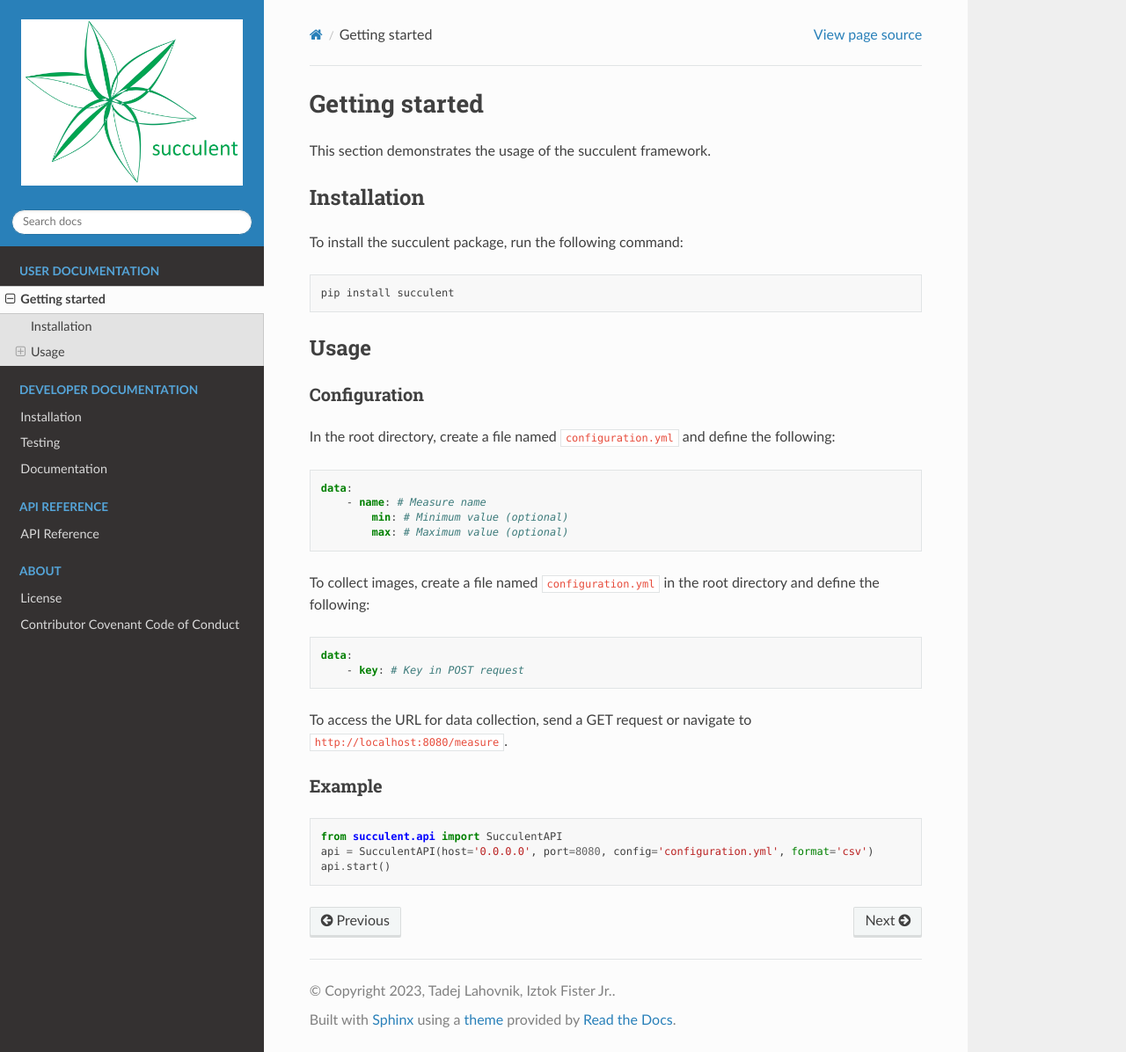
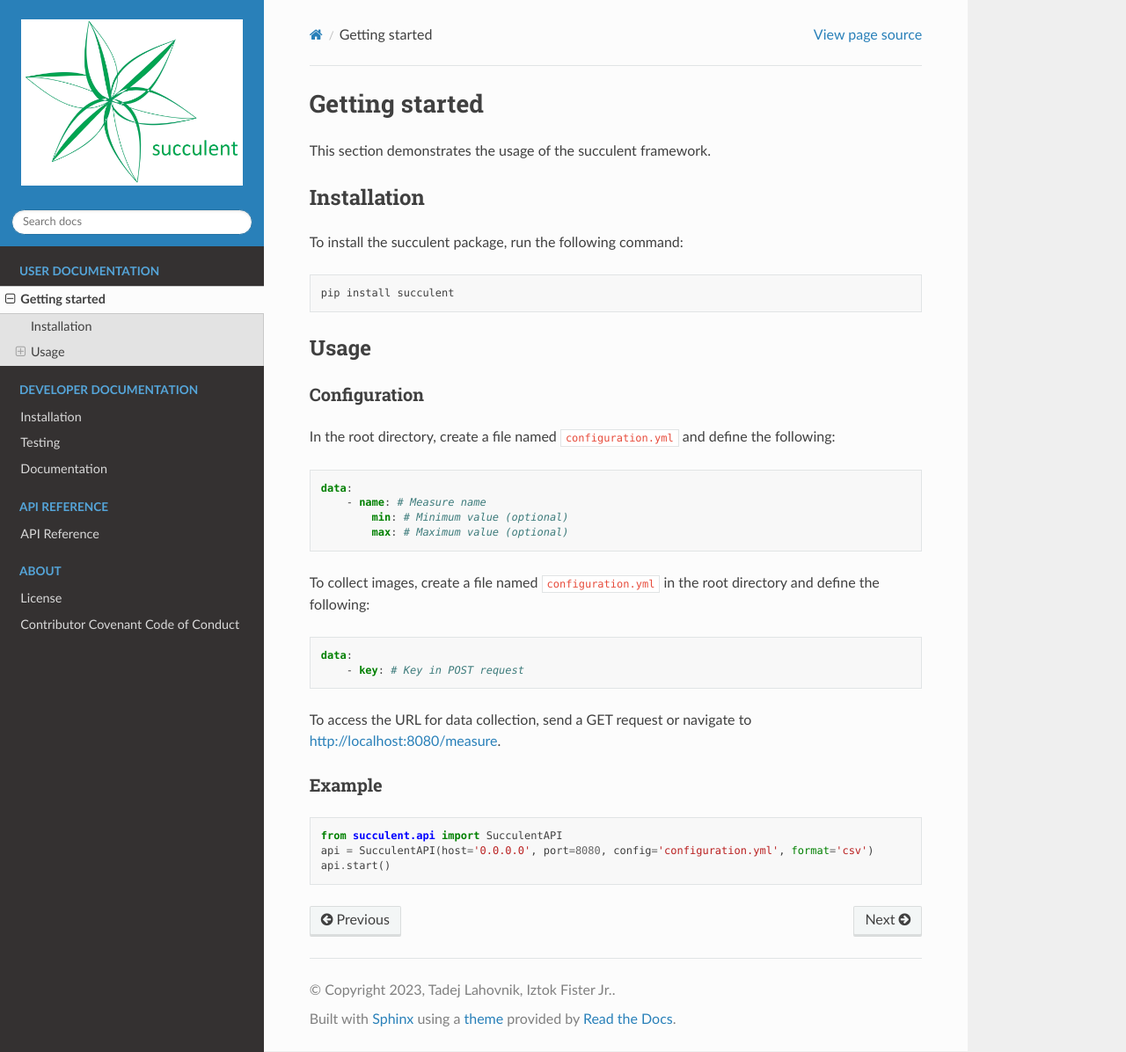
Before and after one commit to firefly-cpp/succulent, a Sphinx documentation site: the page built from docs/getting_started.rst, in a window 1280 px wide and 1196 px high. Shown: the whole window at 88% size. Built offline with Sphinx 7.4.7 and the Read the Docs theme 2.0.0, drawn with Linux system fonts in a browser that asks for light colours.

Commit message:
doc: Links

```diff
--- a/docs/getting_started.rst
+++ b/docs/getting_started.rst
@@ -34,7 +34,7 @@ To collect images, create a file named ``configuration.yml`` in the root directo
     data:
         - key: # Key in POST request
 
-To access the URL for data collection, send a GET request or navigate to ``http://localhost:8080/measure``.
+To access the URL for data collection, send a GET request or navigate to http://localhost:8080/measure.
 
 Example
 ~~~~~~~
```
Also changed, not shown: README.md (+1 -1 lines).
